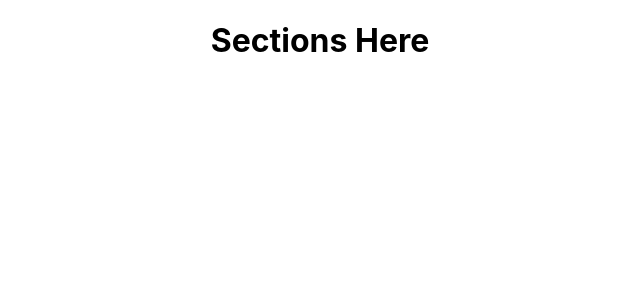
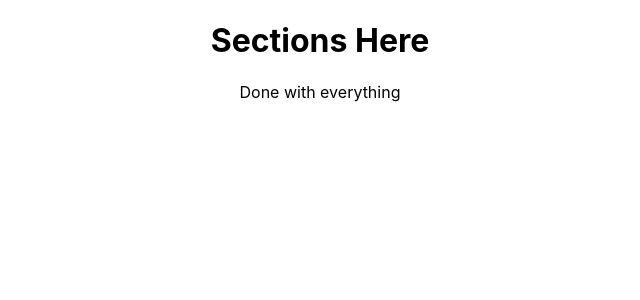
Before and after one commit to jsoomie/school-notebook, a React (Create React App) app: page /sections in a window 1280 px wide. Shown: the top 300 px of the page, without its empty margins (320-960 px from the left). Built offline with nearby package versions, Linux system fonts and the light colour scheme.

Commit message:
chore: update sections

```diff
--- a/src/pages/Psy/Psy.tsx
+++ b/src/pages/Psy/Psy.tsx
@@ -24,6 +24,7 @@ export const Psy = () => {
       <p>Class today</p>
       <p>Final quiz finish by this upcoming saturday</p>
       <p>3 chapters to study</p>
+      <p>Done with final quiz</p>
     </div>
   );
 };
--- a/src/pages/Sections/Sections.tsx
+++ b/src/pages/Sections/Sections.tsx
@@ -4,6 +4,7 @@ export const Sections = () => {
   return (
     <div>
       <h1>Sections Here</h1>
+      <p>Done with everything</p>
     </div>
   );
 };
```
